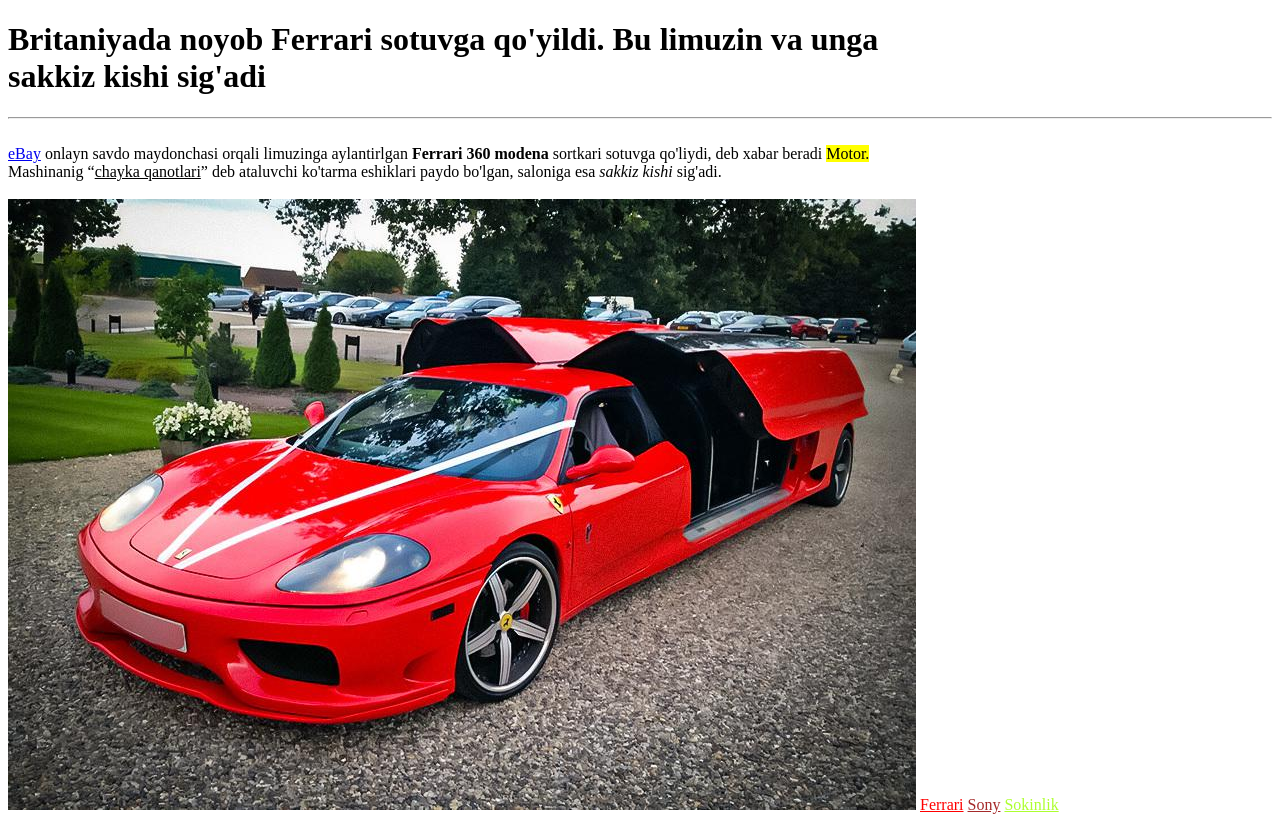
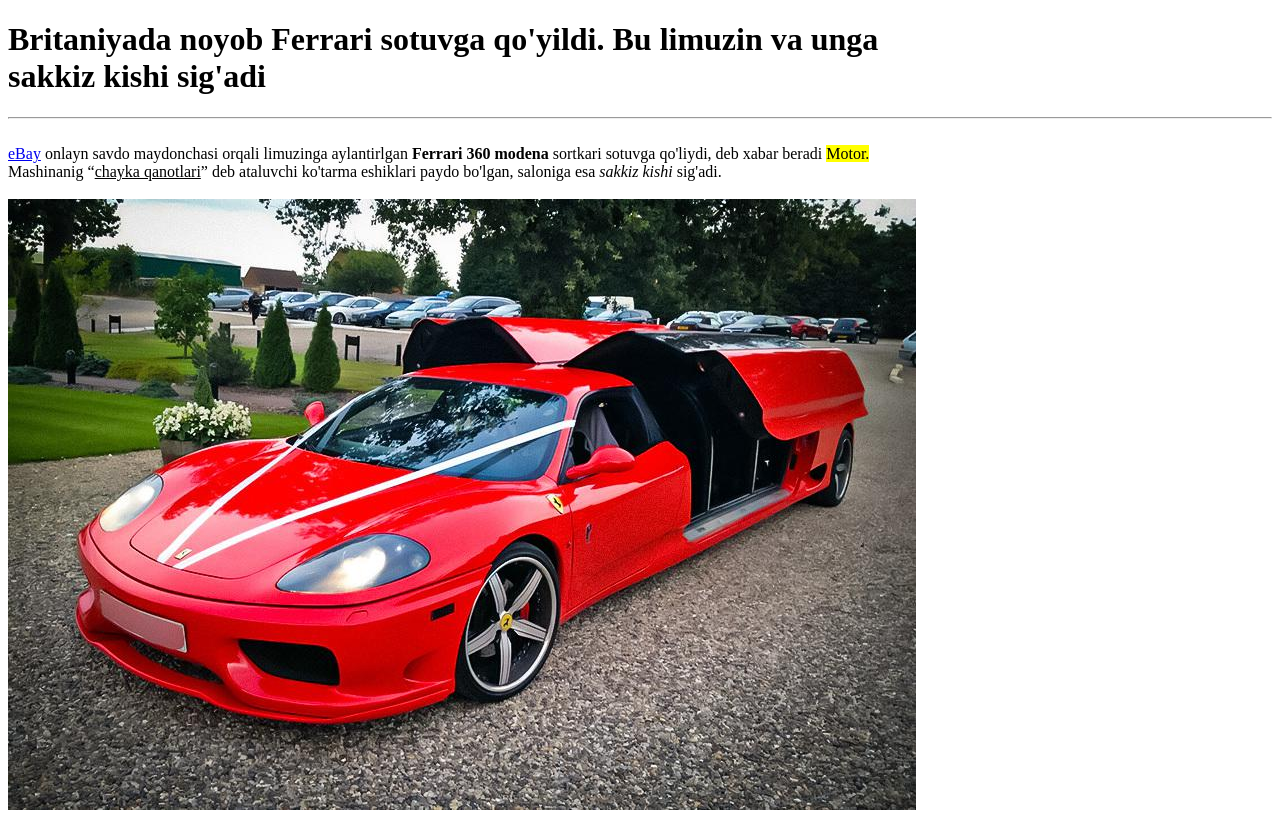
Before and after one commit to Ahmadjon-Frontend/Ferrari, a plain HTML site: page index.html in a window 1280 px wide. Drawn offline with Linux system fonts and the light colour scheme.

Commit message:
Update index.html

```diff
--- a/index.html
+++ b/index.html
@@ -13,9 +13,7 @@
              360 modena </b> sortkari sotuvga qo'liydi, deb xabar beradi <mark>Motor.</mark> <br> Mashinanig
             <q><ins>chayka qanotlari</ins></q> deb ataluvchi ko'tarma eshiklari paydo bo'lgan, saloniga esa <i>
              sakkiz kishi</i> sig'adi. </span> <br> <br> <img src="img/rasm1.jpg" alt="">
-            <a href="index.html" style="color:red">Ferrari</a>
-            <a href="index.html" style="color:brown">Sony</a>
-            <a href="index.html" style="color:greenyellow">Sokinlik</a>
+
 
 
 
```
